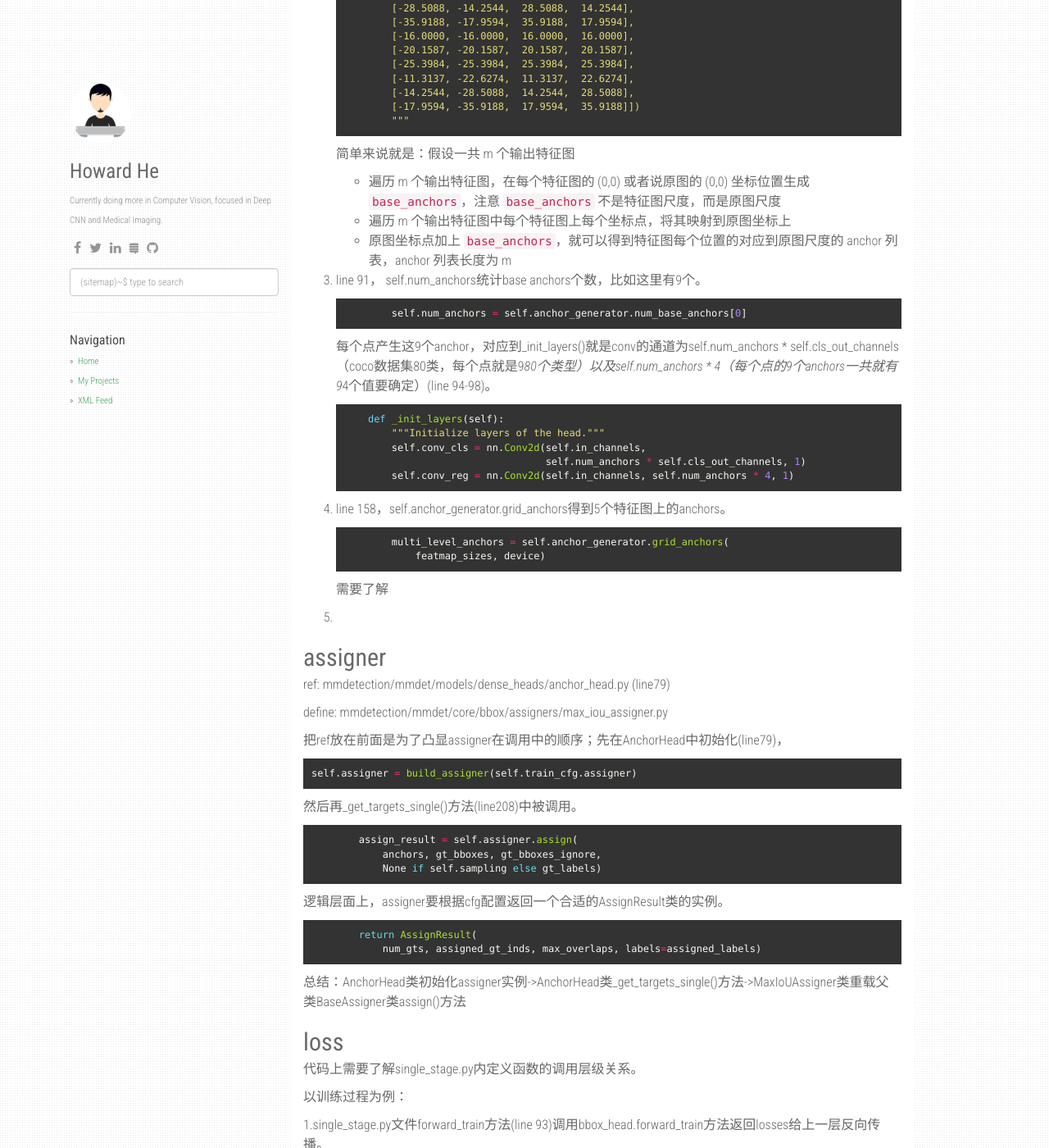
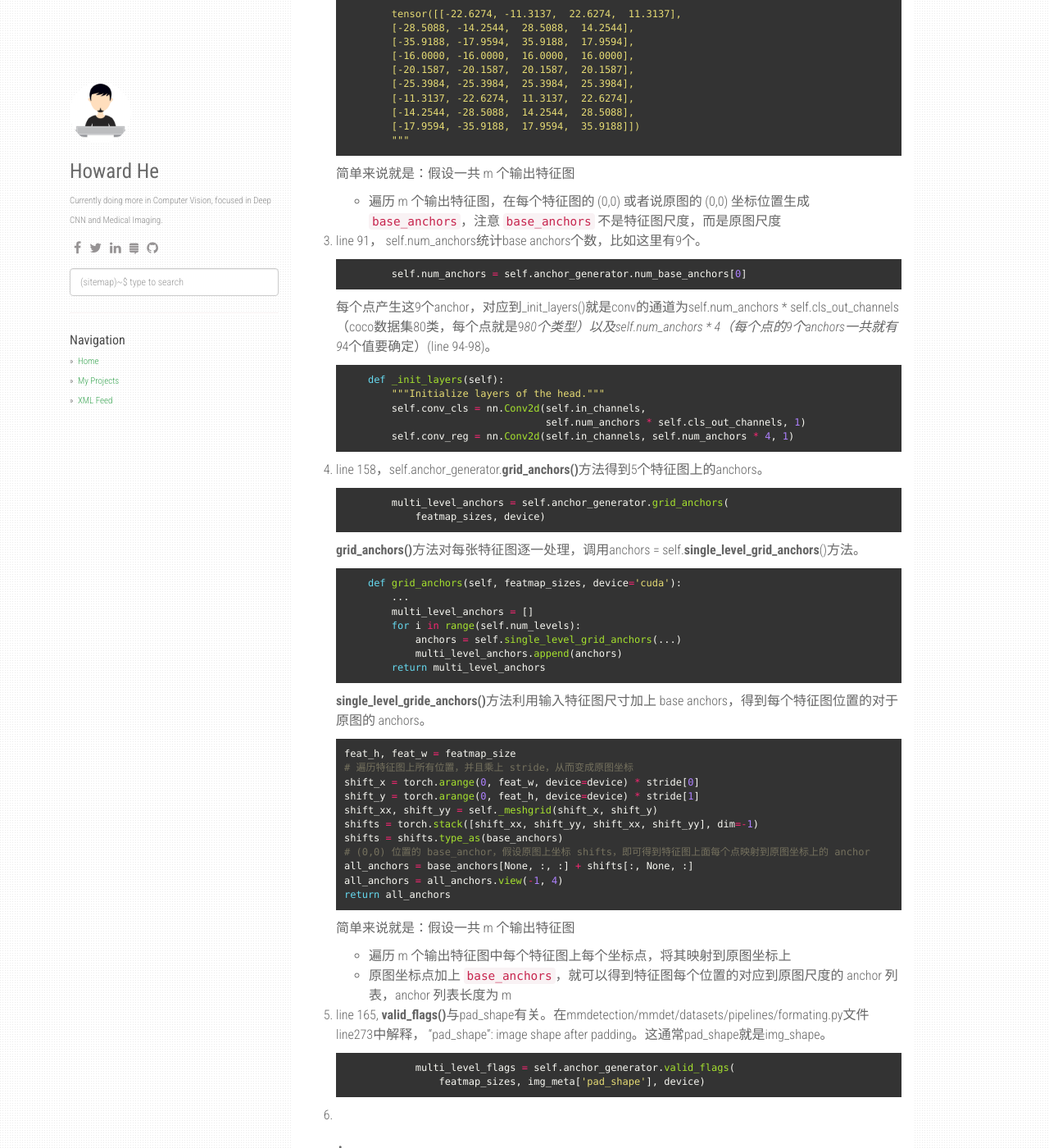
Before and after one commit to howardchina/howardchina.github.io, a Jekyll site: the page built from _posts/2021-03-11-retinanet-mmdetection.md, in a window 1280 px wide and 1400 px high, scrolled down 11474 px. Shown: the whole window at 82% size. Built offline with Jekyll 4.4.1, drawn with Linux system fonts in a browser that asks for light colours; nearby versions of some CDN libraries; formulas are drawn with MathJax 3; comment, search, counter and statistics services are not loaded; some of the changed text lies outside the part shown.

Commit message:
2112 retinanet

````diff
--- a/_posts/2021-03-11-retinanet-mmdetection.md
+++ b/_posts/2021-03-11-retinanet-mmdetection.md
@@ -583,7 +583,7 @@ anchor_generator在mmdetection/mmdet/models/dense_heads/anchor_head.py一共就
            return multi_level_base_anchors
    ```
 
-   **gen_single_level_base_anchors**()方法。ratios是高宽比(h/2)，0.5即h是w的一半。
+   **gen_single_level_base_anchors**()方法先对单个位置 (0,0) 生成 base anchors。ratios是高宽比(h/2)，0.5即h是w的一半。其余参数见下方代码注释。
 
    ```python
            w = base_size#8
@@ -643,16 +641,56 @@ anchor_generator在mmdetection/mmdet/models/dense_heads/anchor_head.py一共就
 
 
 
-4. line 158，self.anchor_generator.grid_anchors得到5个特征图上的anchors。
+4. line 158，self.anchor_generator.**grid_anchors()**方法得到5个特征图上的anchors。
 
    ```python
            multi_level_anchors = self.anchor_generator.grid_anchors(
                featmap_sizes, device)
    ```
 
-   需要了解
+   **grid_anchors()**方法对每张特征图逐一处理，调用anchors = self.**single_level_grid_anchors**()方法。
 
-5.
+   ```python
+       def grid_anchors(self, featmap_sizes, device='cuda'):
+           ...
+           multi_level_anchors = []
+           for i in range(self.num_levels):
+               anchors = self.single_level_grid_anchors(...)
+               multi_level_anchors.append(anchors)
+           return multi_level_anchors
+   ```
+
+   **single_level_gride_anchors()**方法利用输入特征图尺寸加上 base anchors，得到每个特征图位置的对于原图的 anchors。
+
+   ```python
+   feat_h, feat_w = featmap_size
+   # 遍历特征图上所有位置，并且乘上 stride，从而变成原图坐标
+   shift_x = torch.arange(0, feat_w, device=device) * stride[0]
+   shift_y = torch.arange(0, feat_h, device=device) * stride[1]
+   shift_xx, shift_yy = self._meshgrid(shift_x, shift_y)
+   shifts = torch.stack([shift_xx, shift_yy, shift_xx, shift_yy], dim=-1)
+   shifts = shifts.type_as(base_anchors)
+   # (0,0) 位置的 base_anchor，假设原图上坐标 shifts，即可得到特征图上面每个点映射到原图坐标上的 anchor
+   all_anchors = base_anchors[None, :, :] + shifts[:, None, :]
+   all_anchors = all_anchors.view(-1, 4)
+   return all_anchors
+   ```
+
+   简单来说就是：假设一共 m 个输出特征图
+
+   - 遍历 m 个输出特征图中每个特征图上每个坐标点，将其映射到原图坐标上
+   - 原图坐标点加上 `base_anchors`，就可以得到特征图每个位置的对应到原图尺度的 anchor 列表，anchor 列表长度为 m
+
+5. line 165, **valid_flags()**与pad_shape有关。在mmdetection/mmdet/datasets/pipelines/formating.py文件line273中解释， "pad_shape": image shape after padding。这通常pad_shape就是img_shape。
+
+   ```python
+               multi_level_flags = self.anchor_generator.valid_flags(
+                   featmap_sizes, img_meta['pad_shape'], device)
+   ```
+
+
+
+6.
 
 ## assigner
 
````
Also changed, not shown: other parts of _posts/2021-03-11-retinanet-mmdetection.md (+0 -2 lines).
